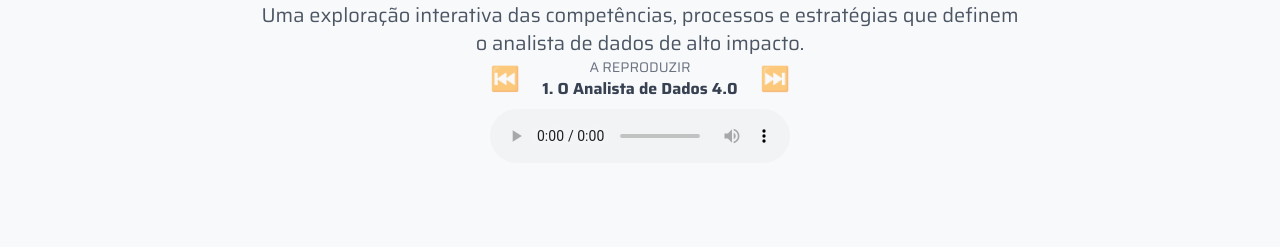
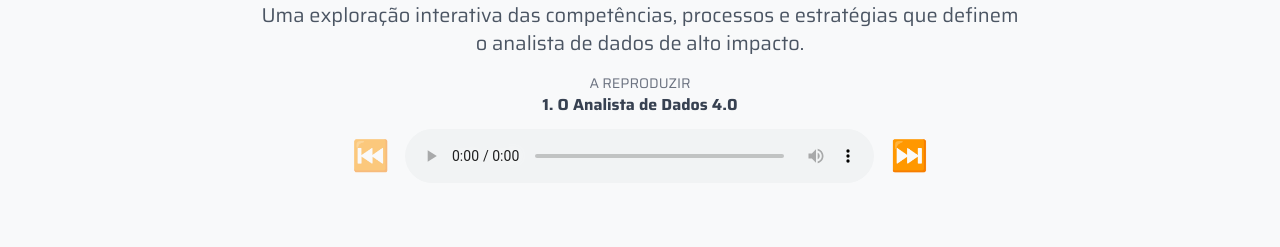
Before and after one commit to fb-brito/cerebro-do-analista, a plain HTML site: page index.html in a window 1280 px wide. Shown: the part 223-470 px from the top of the page. Drawn offline with nearby package versions, Linux system fonts and the light colour scheme.

Commit message:
fix: Corrige layout do player e lógica de exibição de títulos

```diff
--- a/index.html
+++ b/index.html
@@ -11,10 +11,6 @@
     <link href="https://fonts.googleapis.com/css2?family=Saira:wght@400;600;700;800&display=swap" rel="stylesheet">
     <link rel="stylesheet" href="styles.css">
     <link rel="stylesheet" href="https://cdnjs.cloudflare.com/ajax/libs/font-awesome/6.0.0-beta3/css/all.min.css">
-    <link rel="stylesheet" href="https://cdnjs.cloudflare.com/ajax/libs/prism/1.29.0/themes/prism-tomorrow.min.css">
-    <script src="https://cdnjs.cloudflare.com/ajax/libs/prism/1.29.0/components/prism-core.min.js" defer></script>
-    <script src="https://cdnjs.cloudflare.com/ajax/libs/prism/1.29.0/plugins/autoloader/prism-autoloader.min.js"
-        defer></script>
 </head>
 
 <body class="antialiased">
@@ -26,18 +22,27 @@
             <h1 class="text-4xl md:text-5xl font-black dark-accent-color mb-4">O Cérebro do Analista de Dados</h1>
             <p class="text-lg md:text-xl text-gray-600 max-w-3xl mx-auto">Uma exploração interativa das competências,
                 processos e estratégias que definem o analista de dados de alto impacto.</p>
-            <div id="audio-player" class="audio-player-container">
-                <div class="flex justify-between items-center mb-2">
-                    <button id="prev-track" class="text-2xl disabled:opacity-50">⏮️</button>
-                    <div class="text-center">
-                        <p class="text-sm text-gray-500">A REPRODUZIR</p>
-                        <p id="track-name" class="font-bold text-gray-700"></p>
-                    </div>
-                    <button id="next-track" class="text-2xl disabled:opacity-50">⏭️</button>
+
+            <div id="audio-player" class="audio-player-container w-full max-w-xl mx-auto mt-4">
+
+                <div class="text-center mb-3">
+                    <p class="text-sm text-gray-500">A REPRODUZIR</p>
+                    <p id="track-name" class="font-bold text-gray-700 truncate"></p>
                 </div>
-                <audio id="audio-element" controls></audio>
+
+                <div class="flex items-center justify-center gap-4">
+                    <button id="prev-track"
+                        class="text-3xl text-gray-600 hover:text-black disabled:opacity-50 transition-colors">⏮️</button>
+
+                    <audio id="audio-element" controls class="w-full flex-grow"></audio>
+
+                    <button id="next-track"
+                        class="text-3xl text-gray-600 hover:text-black disabled:opacity-50 transition-colors">⏭️</button>
+                </div>
+
             </div>
         </section>
+
         <div id="fundamentos" class="space-y-8 py-12">
             <h2 class="text-3xl font-bold text-center mb-8 accent-color">Fundamentos: A Mentalidade Estratégica</h2>
             <div class="grid grid-cols-1 lg:grid-cols-2 gap-8">
--- a/js/index.js
+++ b/js/index.js
@@ -1,37 +1,54 @@
-// js/index.js
-
 document.addEventListener('DOMContentLoaded', () => {
-    // LÓGICA DO PLAYER DE ÁUDIO (INTOCADA)
+    // LÓGICA DO PLAYER DE ÁUDIO (ATUALIZADA PARA PLAYLIST)
     const audioPlayer = {
         audioElement: document.getElementById('audio-element'),
         trackNameEl: document.getElementById('track-name'),
         prevBtn: document.getElementById('prev-track'),
         nextBtn: document.getElementById('next-track'),
-        playlist: ['audio/1. O Analista de Dados 4.0.mp3'],
+
+        playlist: [
+            'audio/1. O Analista de Dados 4.0.mp3',
+            'audio/2. [Aula 1] Visão Geral da Formação SQL Data Science.mp3',
+            'audio/3. [Aula 1] Podcast.wav',
+            'audio/4. [Aula 2] Pré-requisitos para essa formação.mp3',
+            'audio/5. [Aula 2] Podcast.wav'
+        ],
+
         currentTrackIndex: 0,
+
         loadTrack(index) {
-            this.currentTrackIndex = index;
-            const trackPath = this.playlist[index];
-            this.audioElement.src = trackPath;
-            this.trackNameEl.textContent = trackPath.split('/').pop().replace('.mp3', '');
-            this.updateButtons();
+            if (index >= 0 && index < this.playlist.length) {
+                this.currentTrackIndex = index;
+                const trackPath = this.playlist[index];
+                this.audioElement.src = trackPath;
+
+                // LÓGICA CORRIGIDA: Apenas remove a extensão do arquivo, mantendo o nome completo.
+                let trackName = trackPath.split('/').pop().replace(/\.mp3|\.wav/gi, '');
+                this.trackNameEl.textContent = trackName;
+
+                this.updateButtons();
+            }
         },
+
         playNext() {
             if (this.currentTrackIndex < this.playlist.length - 1) {
                 this.loadTrack(this.currentTrackIndex + 1);
                 this.audioElement.play();
             }
         },
+
         playPrev() {
             if (this.currentTrackIndex > 0) {
                 this.loadTrack(this.currentTrackIndex - 1);
                 this.audioElement.play();
             }
         },
+
         updateButtons() {
             this.prevBtn.disabled = this.currentTrackIndex === 0;
             this.nextBtn.disabled = this.currentTrackIndex === this.playlist.length - 1;
         },
+
         init() {
             if (this.audioElement) {
                 this.loadTrack(0);
@@ -41,11 +58,12 @@ document.addEventListener('DOMContentLoaded', () => {
             }
         }
     };
+
     if (document.getElementById('audio-player')) {
         audioPlayer.init();
     }
 
-    // LÓGICA DO ACORDEÃO CRISP-DM (AGORA USANDO A FUNÇÃO REUTILIZÁVEL)
+    // LÓGICA DO ACORDEÃO CRISP-DM (Inalterada)
     const crispDmData = [
         { title: "1. Compreensão do Negócio", content: "Definir os objetivos de negócio e traduzir um desafio empresarial em uma questão analítica clara. Fase mais crítica." },
         { title: "2. Compreensão dos Dados", content: "Coletar dados iniciais, explorá-los para identificar padrões e verificar a qualidade geral. Formar hipóteses." },
@@ -56,10 +74,9 @@ document.addEventListener('DOMContentLoaded', () => {
     ];
     const crispDmContainer = document.getElementById('crisp-dm-container');
     if (crispDmContainer) {
-        crispDmContainer.innerHTML = ''; // Limpa o container
+        crispDmContainer.innerHTML = '';
         crispDmData.forEach((step) => {
             const stepEl = document.createElement('div');
-            // Adicionamos as classes necessárias para a função reutilizável
             stepEl.className = 'accordion-item border-b border-gray-200';
             stepEl.innerHTML = `
                 <button class="accordion-button w-full text-left p-4 font-semibold accent-color focus:outline-none flex justify-between items-center">
@@ -72,8 +89,6 @@ document.addEventListener('DOMContentLoaded', () => {
             `;
             crispDmContainer.appendChild(stepEl);
         });
-
-        // ÚNICA CHAMADA PARA ATIVAR O ACORDEÃO, com o parâmetro 'true' para fechar os outros
         initializeAccordions('#crisp-dm-container', true);
     }
 });
```
